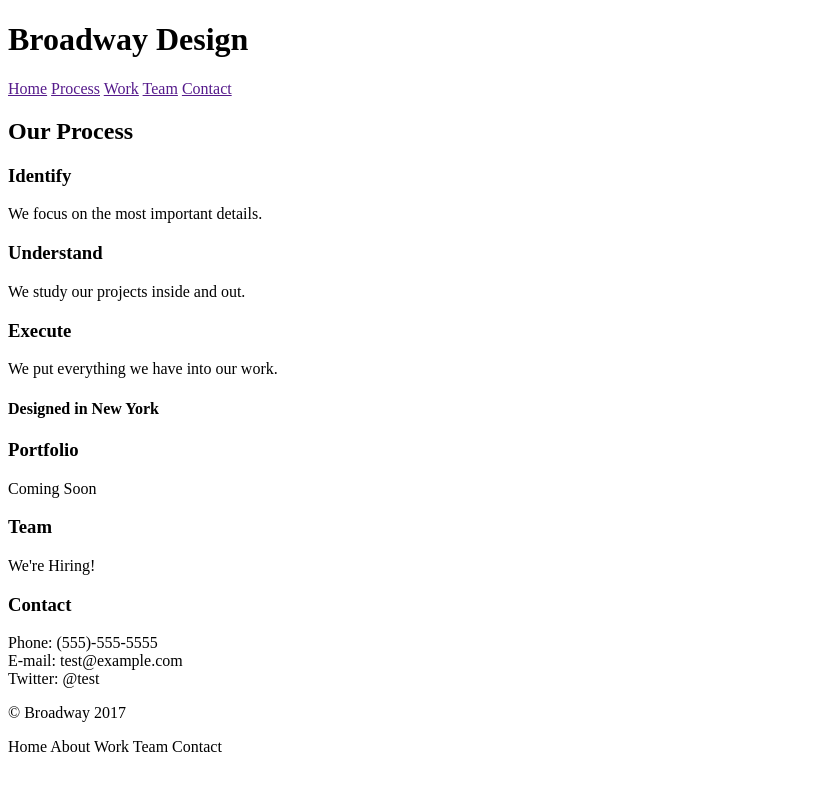
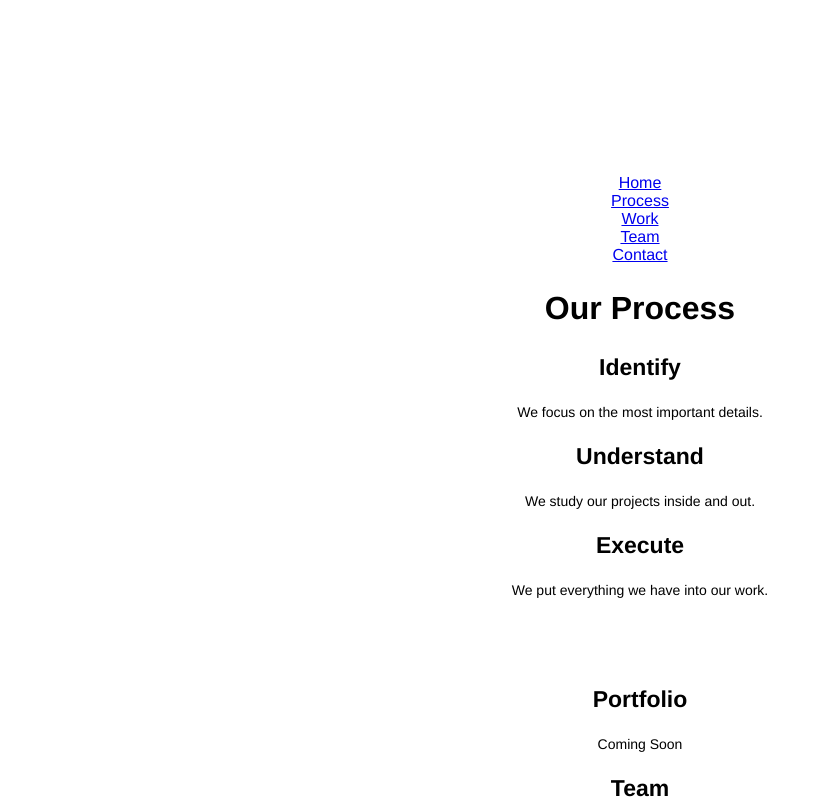
Before and after one commit to JK789/broadway, a plain HTML site: page index.html in a window 1280 px wide. Shown: the top 805 px of the page, without its empty margins (0-822 px from the left). Drawn offline with Linux system fonts and the light colour scheme.

Commit message:
Add styling before images.

```diff
--- a/index.html
+++ b/index.html
@@ -8,16 +8,18 @@
   </head>
   <body>
 <!-- Top Section -->
+<div id="home">
   <h1>Broadway Design</h1>
     <nav>
-  <a href="">Home</a>
-  <a href="">Process</a>
-  <a href="">Work</a>
-  <a href="">Team</a>
-  <a href="">Contact</a>
+      <a href="#home">Home</a><br>
+      <a href="#process">Process</a><br>
+      <a href="#work">Work</a><br>
+      <a href="#team">Team</a><br>
+      <a href="#contact">Contact</a><br>
 </nav>
+</div>
 <!-- Our Process Section -->
-<h2>Our Process</h2>
+<h2 id="process">Our Process</h2>
 <h3>Identify</h3>
 <p>We focus on the most important details.</p>
 <h3>Understand</h3>
@@ -25,22 +27,23 @@
 <h3>Execute</h3>
 <p>We put everything we have into our work.</p>
 <!-- Designed in New York Section -->
-<h4>Designed in New York</h4>
+<h4 id="work">Designed in New York</h4>
   <h3>Portfolio</h3>
     <p>Coming Soon</p>
-  <h3>Team</h3>
+  <h3 id="team">Team</h3>
     <p>We're Hiring!</p>
-  <h3>Contact</h3>
+  <h3 id="contact">Contact</h3>
     <p>Phone: (555)-555-5555 <br>
         E-mail: test@example.com <br>
         Twitter: @test</p>
 <!-- Footer -->
-<p>© Broadway 2017</p>
+  <p id="footer">© Broadway 2017
     <nav>
       Home
       About
       Work
       Team
       Contact
+    </nav></p>
   </body>
 </html>
--- a/resources/style.css
+++ b/resources/style.css
@@ -0,0 +1,34 @@
+html {
+  font-family: Helvetica, sans-serif;
+  text-align: center;
+}
+
+h1 {
+  font-size: 70px;
+  font-weight: bold;
+  color: white;
+}
+
+h2 {
+  font-size: 32px;
+  font-weight: bold;
+}
+
+h3 {
+  font-size: 23px;
+  font-weight: bold;
+}
+
+h4 {
+  font-size: 23px;
+  font-weight: bold;
+  color: white;
+}
+
+p {
+  font-size: 14px;
+}
+
+#footer {
+  background-color: dimgray;
+}
```
Lines whose indentation alone changed are shown as unchanged.
